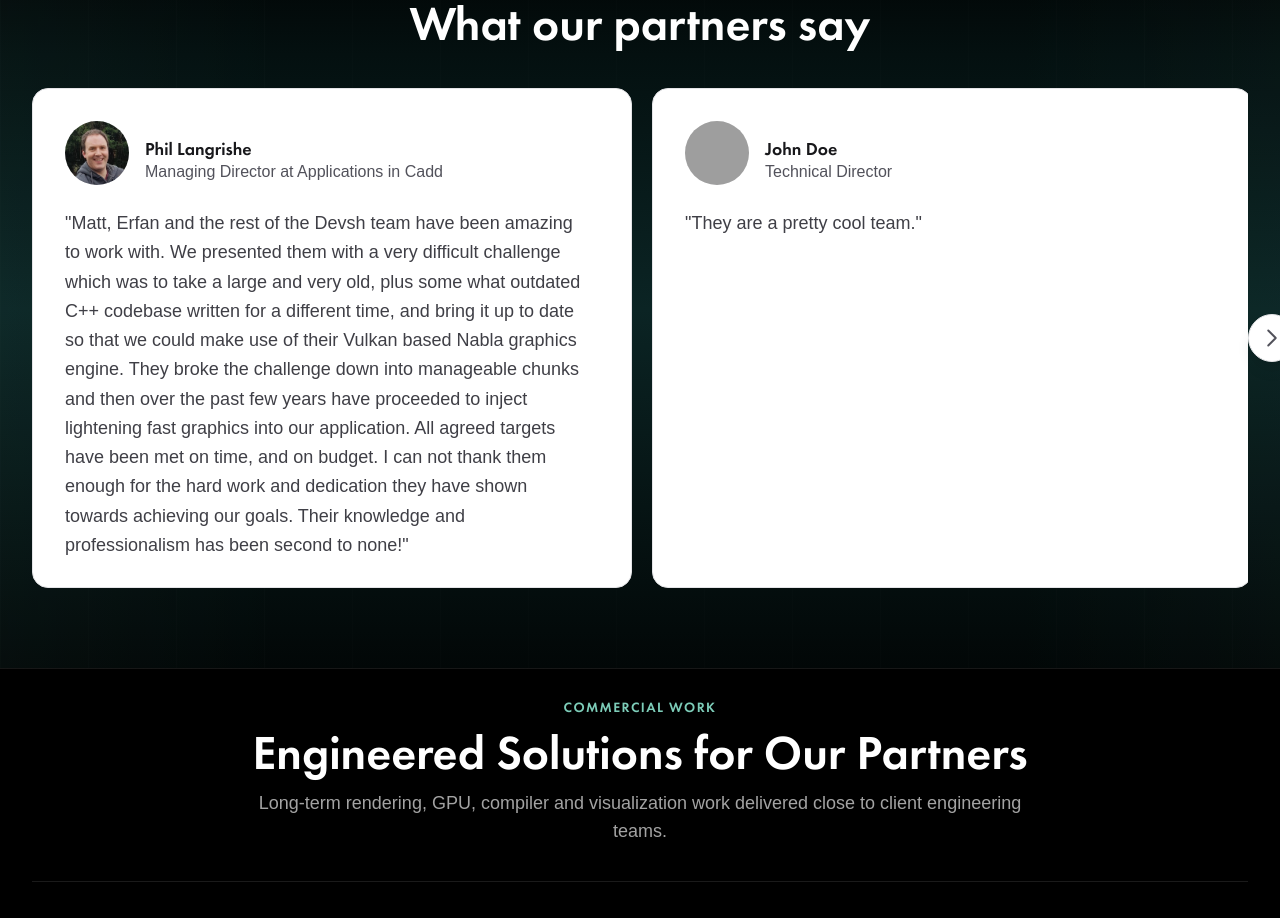
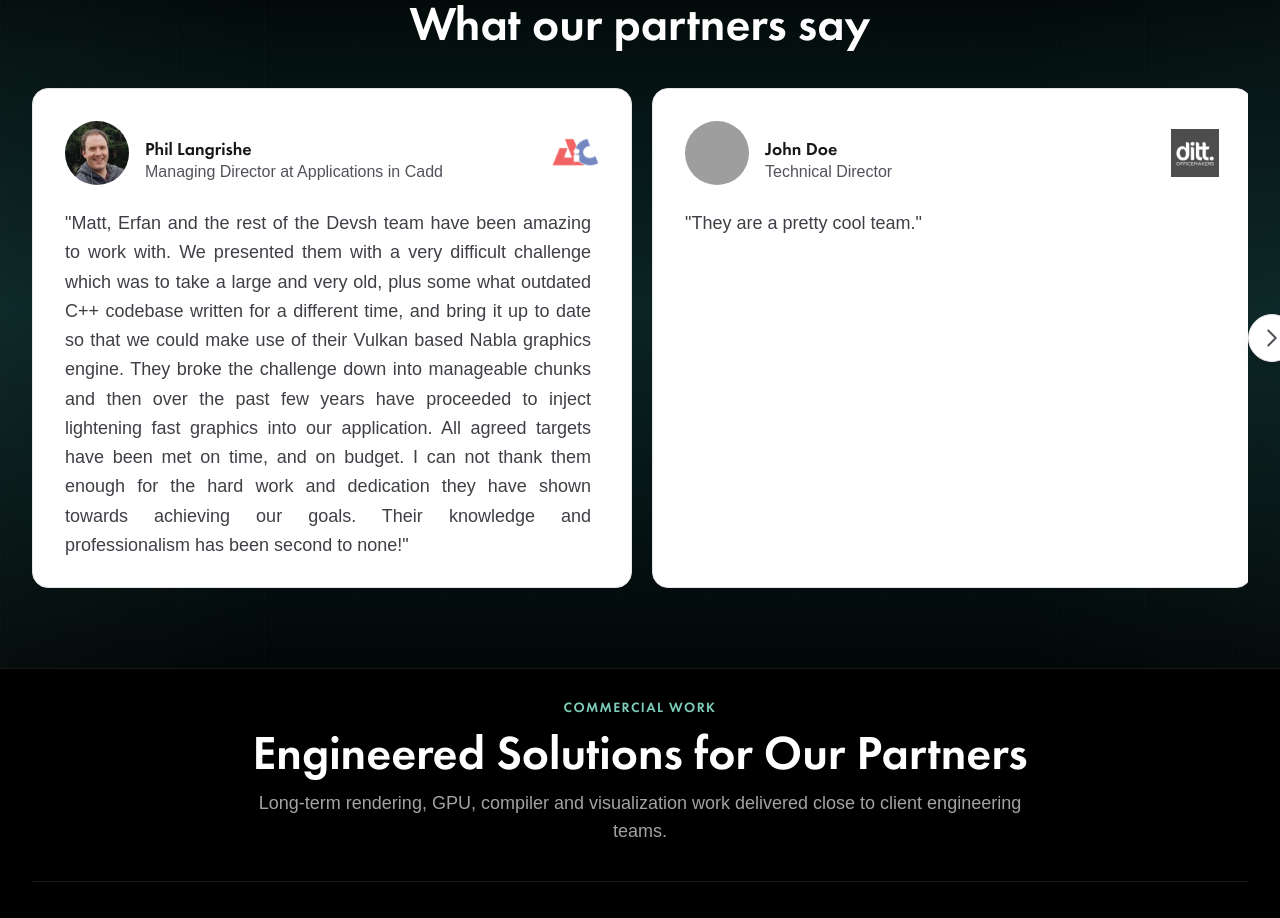
Before and after one commit to Devsh-Graphics-Programming/MainWebsite, a Next.js app: page / in a window 1280 px wide. Shown: the part 1360-2278 px from the top of the page. Built offline with nearby package versions, Linux system fonts and the light colour scheme; grey boxes are pictures that could not be loaded; a web font is replaced by a local one.

Commit message:
testimonial with company logo and justified text

```diff
--- a/app/components/TestimonialsSection.tsx
+++ b/app/components/TestimonialsSection.tsx
@@ -7,6 +7,7 @@ type Testimonial = {
   name: string;
   role: string;
   profilePicture: string;
+  companyIcon: string;
   testimonial: string;
 };
 
@@ -15,6 +16,7 @@ const testimonials: Testimonial[] = [
     name: "Phil Langrishe",
     role: "Managing Director at Applications in Cadd",
     profilePicture: "/testimonials/phil.jpg",
+    companyIcon: "/partners/appscadd.png", // <-- Add this line
     testimonial:
       "Matt, Erfan and the rest of the Devsh team have been amazing to work with.  We presented them with a very difficult challenge which was to take a large and very old, plus some what outdated C++ codebase written for a different time, and bring it up to date so that we could make use of their Vulkan based Nabla graphics engine. They broke the challenge down into manageable chunks and then over the past few years have proceeded to inject lightening fast graphics into our application.  All agreed targets have been met on time, and on budget.  I can not thank them enough for the hard work and dedication they have shown towards achieving our goals.  Their knowledge and professionalism has been second to none!",
   },
@@ -22,6 +24,7 @@ const testimonials: Testimonial[] = [
     name: "John Doe",
     role: "Technical Director",
     profilePicture: "/testimonials/profile-2.jpg",
+    companyIcon: "/partners/ditt.png", // <-- Add this line
     testimonial:
       "They are a pretty cool team.",
   },
@@ -29,6 +32,7 @@ const testimonials: Testimonial[] = [
     name: "Alice Johnson",
     role: "Product Lead",
     profilePicture: "/testimonials/profile-3.jpg",
+    companyIcon: "/partners/synera.png", // <-- Add this line
     testimonial:
       "Great work on the project!",
   },
@@ -94,13 +98,14 @@ export default function TestimonialsSection() {
                 className="flex flex-col bg-white dark:bg-zinc-900 border border-zinc-200 dark:border-zinc-800 rounded-2xl p-6 md:p-8 shrink-0 md:snap-center w-full md:w-[500px] lg:w-[600px] h-auto md:h-[500px]"
               >
 
-                {/*
-                  DEAD SIMPLE PROFILE HEADER
-                  - items-center keeps it vertically aligned.
-                  - No forced heights on the text box.
+                {/* UPDATED PROFILE HEADER
+                  - justify-between pushes the left-side info and right-side logo apart
+                  - items-center keeps everything vertically aligned
                 */}
-                <div className="flex items-center gap-4 mb-6 shrink-0">
-                  {/* Image: Bumped to h-16 w-16 (64px) to match the two lines of text better */}
+                <div className="flex items-center justify-between gap-4 mb-6 shrink-0">
+
+                  {/* LEFT SIDE: Profile Pic & Text */}
+                  <div className="flex items-center gap-4">
                     <div className="relative h-16 w-16 overflow-hidden rounded-full shrink-0 bg-zinc-100 dark:bg-zinc-800">
                       <Image
                         src={t.profilePicture}
@@ -111,7 +116,6 @@ export default function TestimonialsSection() {
                       />
                     </div>
 
-                  {/* Text: Standard flex column, natural stacking */}
                     <div className="flex flex-col">
                       <h3 className="text-lg font-semibold text-zinc-900 dark:text-zinc-100 mb-1 leading-none">
                         {t.name}
@@ -122,9 +126,24 @@ export default function TestimonialsSection() {
                     </div>
                   </div>
 
+                  {/* RIGHT SIDE: Company Icon (Only renders if you provided one in the data) */}
+                  {t.companyIcon && (
+                    <div className="relative h-12 w-12 shrink-0">
+                      <Image
+                        src={t.companyIcon}
+                        alt="Company Logo"
+                        fill
+                        className="object-contain opacity-70 dark:opacity-80" // object-contain ensures the logo isn't cropped
+                        sizes="48px"
+                      />
+                    </div>
+                  )}
+
+                </div>
+
                 {/* Testimonial Body */}
                 <div className="flex-1 overflow-y-auto pr-2 [&::-webkit-scrollbar]:w-1.5 [&::-webkit-scrollbar-thumb]:bg-zinc-300 dark:[&::-webkit-scrollbar-thumb]:bg-zinc-600 [&::-webkit-scrollbar-thumb]:rounded-full">
-                  <p className="text-zinc-700 dark:text-zinc-300 leading-relaxed text-lg">
+                  <p className="text-zinc-700 dark:text-zinc-300 leading-relaxed text-lg text-justify">
                     "{t.testimonial}"
                   </p>
                 </div>
```
Lines whose indentation alone changed are shown as unchanged.
